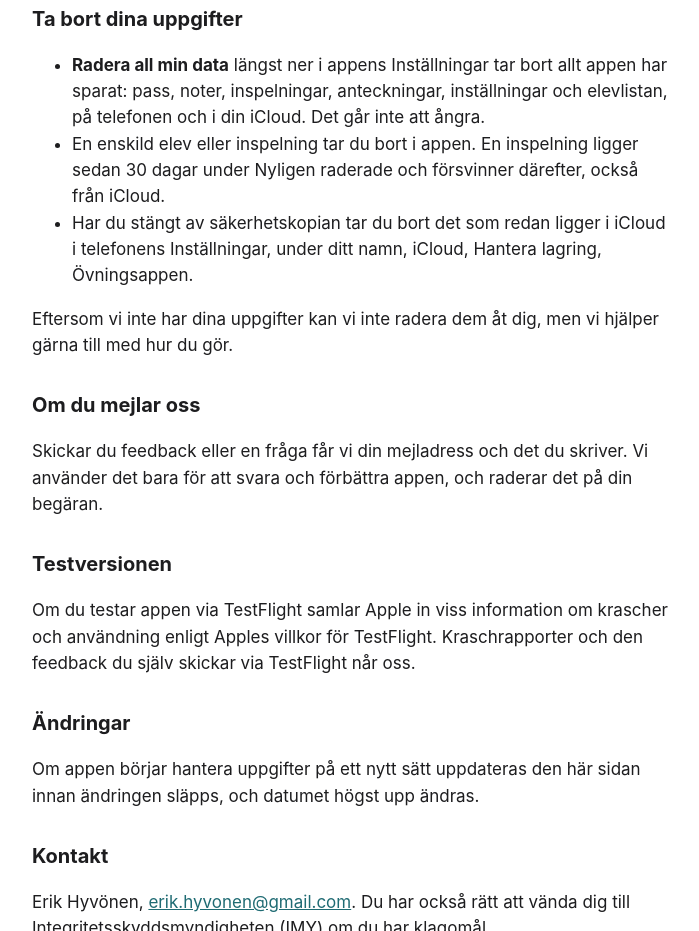
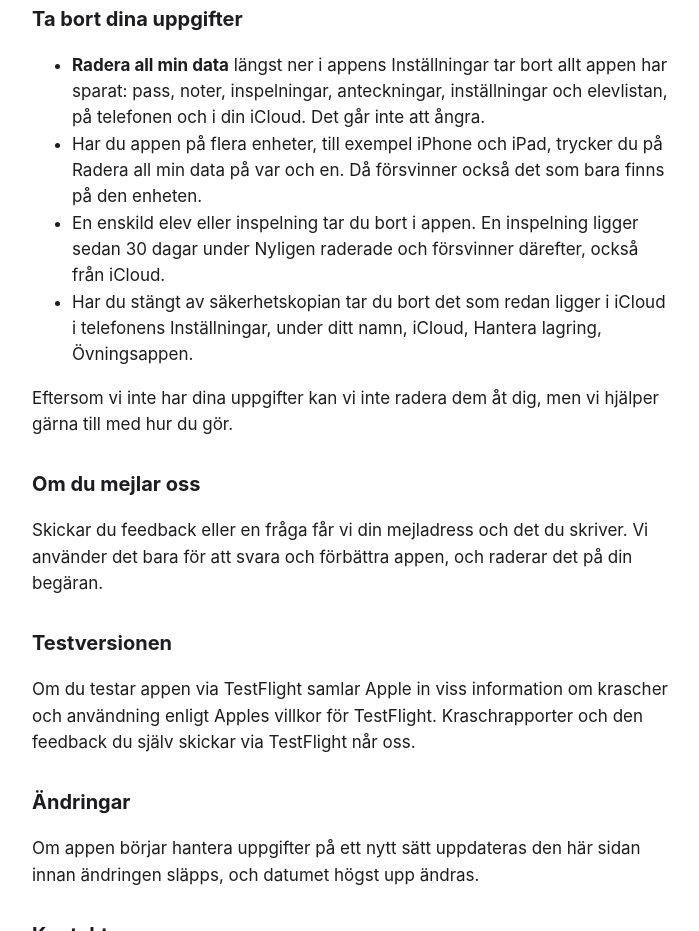
Before and after one commit to Hyvvez/lektionslogg-webb, a plain HTML site: page ovningsappen/integritet.html in a window 1280 px wide. Shown: the part 1760-2691 px from the top of the page, without its empty margins (288-987 px from the left). Drawn offline with Linux system fonts and the light colour scheme.

Commit message:
Integritetssidan: Radera all min data på varje enhet
Co-Authored-By: Claude Opus 5.5 <noreply@anthropic.com>

```diff
--- a/ovningsappen/integritet.html
+++ b/ovningsappen/integritet.html
@@ -53,6 +53,7 @@ footer{color:var(--muted);font-size:.9rem;margin-top:3rem;border-top:1px solid v
 <h2>Ta bort dina uppgifter</h2>
 <ul>
 <li><strong>Radera all min data</strong> längst ner i appens Inställningar tar bort allt appen har sparat: pass, noter, inspelningar, anteckningar, inställningar och elevlistan, på telefonen och i din iCloud. Det går inte att ångra.</li>
+<li>Har du appen på flera enheter, till exempel iPhone och iPad, trycker du på Radera all min data på var och en. Då försvinner också det som bara finns på den enheten.</li>
 <li>En enskild elev eller inspelning tar du bort i appen. En inspelning ligger sedan 30 dagar under Nyligen raderade och försvinner därefter, också från iCloud.</li>
 <li>Har du stängt av säkerhetskopian tar du bort det som redan ligger i iCloud i telefonens Inställningar, under ditt namn, iCloud, Hantera lagring, Övningsappen.</li>
 </ul>
```
